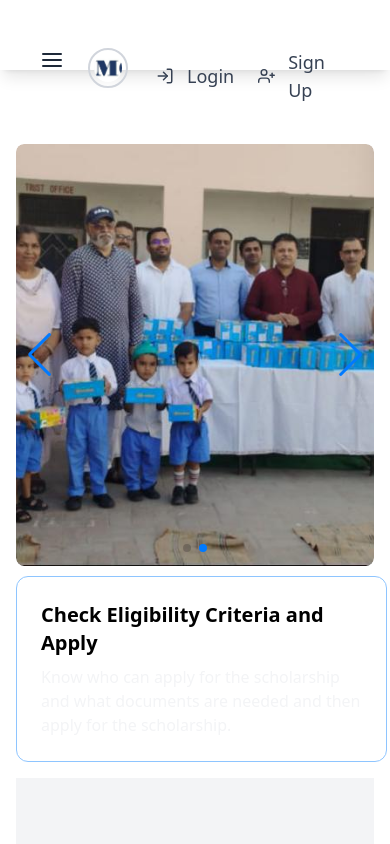
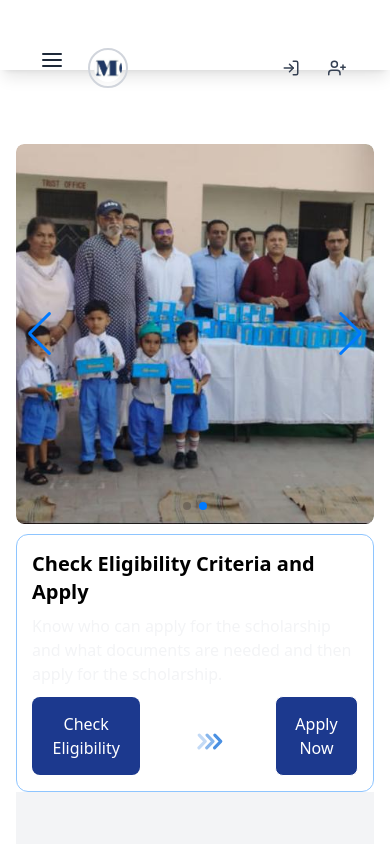
Before and after one commit to priyanshuKshk/CSR-scholarship-program, a React (Vite) app in the folder client/: page / in a window 390 px wide. Shown: the top 844 px of the page. Built offline with nearby package versions, Linux system fonts and the light colour scheme.

Commit message:
improved responsiveness

```diff
--- a/client/package.json
+++ b/client/package.json
@@ -14,6 +14,7 @@
     "@tailwindcss/cli": "^4.1.4",
     "axios": "^1.9.0",
     "framer-motion": "^12.9.2",
+    "lottie-react": "^2.4.1",
     "lucide-react": "^0.503.0",
     "react": "^19.0.0",
     "react-dom": "^19.0.0",
--- a/client/src/components/Header.jsx
+++ b/client/src/components/Header.jsx
@@ -76,7 +76,7 @@ const Header = () => {
           </Link>
 
           <Link to="/">
-            <div className="text-2xl font-bold text-blue-900" id="myElement">Scholarships</div>
+            <div className="text-2xl font-bold text-blue-900" id="displayNone">Scholarships</div>
           </Link>
         </div>
 
@@ -175,7 +175,7 @@ const Header = () => {
         }
       >
         <FiLogIn />
-        <span className="ml-1" style={{paddingLeft:"5px"}}> Login</span>
+        <span className="ml-1 " style={{paddingLeft:"5px"}} id="myElement" > Login</span>
       </NavLink>
 
       <NavLink
@@ -187,7 +187,7 @@ const Header = () => {
         }
       >
         <FiUserPlus />
-        <span className="ml-1" style={{paddingLeft:"5px"}}> Sign Up</span>
+        <span className="ml-1" style={{paddingLeft:"5px"}} id="myElement"> Sign Up</span>
       </NavLink>
     </>
   )}
--- a/client/src/index.css
+++ b/client/src/index.css
@@ -11,11 +11,29 @@
     #displayBlock{
         display: block;
     }
+
   }
 
 @media (min-width: 820px) {
 
-    #displayFlex{
+    .displayFlex{
         display: flex;
     }
   }
+@media (max-width: 400px) {
+
+    #displayNone{
+        display: none;
+
+    }
+    #displayBorder{
+        border: 0;
+
+
+    }
+
+
+      #paddingLow{
+padding: 0;
+    }
+  }
--- a/client/src/pages/Aaganwadi.jsx
+++ b/client/src/pages/Aaganwadi.jsx
@@ -3,9 +3,10 @@ import React from "react";
 import "../index.css";
 const AaganwadiProgram = () => {
   return (
-    <main className="min-h-screen bg-gradient-to-br from-pink-100 via-pink-200 to-pink-300 p-6 flex items-center justify-center">
+    <main className="min-h-screen bg-gradient-to-br from-pink-100 via-pink-200 to-pink-300 p-6 flex items-center justify-center" id="paddingLow"
+    >
       <motion.section
-        className="bg-white/70 backdrop-blur-lg border border-white/30 rounded-3xl shadow-2xl max-w-6xl w-full overflow-hidden"
+        className="bg-white/70 backdrop-blur-lg rounded-3xl shadow-2xl overflow-hidden"
         initial={{ opacity: 0, y: 30 }}
         animate={{ opacity: 1, y: 0 }}
         transition={{ duration: 0.8 }}
@@ -15,8 +16,9 @@ const AaganwadiProgram = () => {
           <h1 className="text-4xl md:text-5xl font-bold text-blue-900 mb-4">
             Aaganwadi Program
           </h1>
-          <div className="w-24 h-2 bg-blue-900 mx-auto mb-6 rounded-full"></div>
-          <div className="bg-white rounded-xl shadow-lg p-8 mb-16">
+          <div className="w-24 h-2 bg-blue-900 mx-auto mb-6 rounded-full"
+          style={{padding:"0"}}></div>
+          <div className="bg-white rounded-xl shadow-lg mb-16">
             <p className="text-lg text-gray-700 mb-6 leading-relaxed">
               Our
               <strong className="text-blue-900"> Aaganwadi program </strong>
@@ -41,8 +43,9 @@ const AaganwadiProgram = () => {
                 height: "auto",
                 borderRadius: "8px",
                 boxShadow: "0 4px 8px rgba(0, 0, 0, 0.1)",
-                marginRight: "10px ",
+                marginRight: "5px ",
                 marginTop: "10px ",
+                padding:"10px"
               }}
               initial={{ x: -50, opacity: 0 }}
               animate={{ x: 0, opacity: 1 }}
@@ -54,15 +57,15 @@ const AaganwadiProgram = () => {
             initial={{ x: 50, opacity: 0 }}
             animate={{ x: 0, opacity: 1 }}
             transition={{ delay: 0.4 }}
-            style={{ margin: "20px" ,
-              paddingLeft: "10px",
+            style={{ margin: "5px" ,
+              paddingLeft: "2px",
             }}
           >
             <h2 className=" text-2xl font-bold text-pink-700 mb-2">
               Skill Development
             </h2>
 
-            <ul className="list-disc pl-5 space-y-2 text-gray-800 text-lg">
+            <ul className="list-none  space-y-2 text-gray-800 text-lg">
               <p className="text-gray-800 text-lg  rounded-xl shadow-lg p-8 mb-16">
                 <li>
                   Vocational training equips women with practical skills such as
@@ -102,7 +105,7 @@ const AaganwadiProgram = () => {
               Community Engagement
             </h2>
 
-            <ul className="list-disc pl-5 space-y-2 text-gray-800 text-lg">
+            <ul className="list-none pl-5 space-y-2 text-gray-800 text-lg">
               <p className="text-gray-800 text-lg  rounded-xl shadow-lg p-8 mb-16">
                 <li>
                   Aaganwadi centers act as community anchors, fostering unity
--- a/client/src/pages/Fincharcha.jsx
+++ b/client/src/pages/Fincharcha.jsx
@@ -2,7 +2,7 @@ import React from "react";
 import "../index.css";
 export default function Fincharcha() {
   return (
-    <div className="min-h-screen bg-gradient-to-b from-blue-50 to-white py-12 px-4 sm:px-6 lg:px-8 font-sans">
+    <div className="min-h-screen bg-gradient-to-b from-blue-50 to-white py-12 lg:px-8 font-sans">
       <div className="max-w-5xl mx-auto">
         {/* Hero Section */}
         <div className="text-center mb-16">
@@ -20,14 +20,14 @@ export default function Fincharcha() {
           <h2 className="text-3xl font-bold text-blue-900 mb-6">
             Program Overview
           </h2>
-          <p className="text-lg text-gray-700 mb-6 leading-relaxed">
+          <p className="text-lg text-gray-700 mb-6 leading-relaxed" style={{padding:"5px"}}>
             <strong className="text-blue-900">FinCharcha</strong> focuses on
             developing the ability to manage personal finance matters
             efficiently. In an era where digital transactions dominate,
             financial literacy becomes crucial for inclusion and avoiding debt
             traps.
           </p>
-          <div className="bg-blue-100 border-l-4 border-blue-900 p-4 rounded-r-lg">
+          <div className="bg-blue-100 border-l-4 border-blue-900 p-4 rounded-r-lg" >
             <p className="text-blue-800 italic">
               "Financial literacy is not just about money—it's about empowerment
               and creating opportunities for growth."
@@ -42,8 +42,8 @@ export default function Fincharcha() {
           </h2>
 
           {/* Model 1 */}
-          <div className="flex space-x-2 p-3 px-3"  id="displayBlock"  >
-            <div className="space-x-2" style={{margin:"0px 10px 10px 10px "}}>
+          <div className="flex space-x-2 p-3 px-3"  id="displayBlock"   >
+            <div className="space-x-2" style={{margin:"0px 5px 5px 5px "}}>
             <img
                 src="/images/photo4.jpg"
                 alt="Community Engagement Model"
@@ -56,7 +56,8 @@ export default function Fincharcha() {
                 }}
               />
             </div>
-            <div  className="items-center mb-4 space-x-2">
+            <div  className="items-center mb-4 space-x-2"
+            style={{padding:"5px"}}>
             <h3 className="text-2xl font-semibold text-gray-800">
                   1. Community Engagement Model
                 </h3>
@@ -142,7 +143,7 @@ export default function Fincharcha() {
             </div>
           </div>
         <div className="flex" id="displayBlock">
-        <div>
+        <div style={{padding:"5px"}}>
           <h3 className="text-2xl font-semibold text-gray-800">
                   2. Organizational Training
                 </h3>
@@ -154,7 +155,7 @@ export default function Fincharcha() {
                   platforms.
                 </p>
           </div>
-          <div className="space-x-2" style={{margin:"0px 10px 10px 10px"}}>
+          <div className="space-x-2" style={{margin:"0px 5px 5px 5px"}}>
           <img
                 src="/images/photo5.jpeg"
                 alt="Organizational Training Model"
--- a/client/src/pages/Home.jsx
+++ b/client/src/pages/Home.jsx
@@ -6,7 +6,8 @@ import 'swiper/css'
 import 'swiper/css/pagination'
 import 'swiper/css/navigation'
 import { motion } from 'framer-motion'
-
+import Lottie from "lottie-react";
+import arrowAnim from "../arrow.json";
 export default function Home() {
   return (
     <div className="bg-gradient-to-r from-primary to-secondary text-black" style={{ paddingTop: "10px" }}>
@@ -33,8 +34,8 @@ export default function Home() {
               alt="Scholarship Event 2"
               className="w-full h-64 object-cover"
               style={{
-                maxWidth: "100vw",
-                height: "50vh",
+                Width: "100vw",
+                height: "45vh",
                 borderRadius: "8px",
                 boxShadow: "0 4px 8px rgba(0, 0, 0, 0.1)",
               }}
@@ -47,8 +48,8 @@ export default function Home() {
               alt="Scholarship Event 3"
               className="w-full h-64 object-cover"
               style={{
-                maxWidth: "100vw",
-                height: "50vh",
+                Width: "100vw",
+                height: "45vh",
                 borderRadius: "8px",
                 boxShadow: "0 4px 8px rgba(0, 0, 0, 0.1)",
               }}
@@ -58,24 +59,55 @@ export default function Home() {
       </motion.div>
 
       {/* Eligibility Card with Motion */}
-      <Link to="/eligibility">
+
         <motion.div
-          className="cursor-pointer border border-blue-300 hover:shadow-xl transition duration-300 rounded-xl p-6 mx-auto my-4"
+          className="cursor-pointer border border-blue-300 hover:shadow-xl transition duration-300 rounded-xl p-6 mx-auto
+          "
           initial={{ opacity: 0, scale: 0.95 }}
           animate={{ opacity: 1, scale: 1 }}
           transition={{ delay: 0.3, duration: 0.5 }}
           style={{
             marginTop: "10px",
-            width: "95vw",
+            padding: "15px",
+            // width: "95vw",
+            // height: "auto",
+
 
           }}
         >
-          <h3 className="text-xl font-bold mb-2">Check Eligibility Criteria and Apply</h3>
-          <p className="text-gray-100">
+          <h3 className="text-xl font-bold mb-2" >Check Eligibility Criteria and Apply</h3>
+          <p className="text-gray-100"  >
             Know who can apply for the scholarship and what documents are needed and then apply for the scholarship.
           </p>
+          <div className="flex items-center justify-center gap-6 "
+          style={{marginTop:"10px"}}>
+      {/* Eligibility Card with Motion */}
+      <Link to="/eligibility">
+     <button className="px-5 py-3 bg-blue-900 text-white rounded-lg hover:bg-blue-700 transition" style={{padding:"15px"}}>
+        Check Eligibility
+      </button>
+      </Link>
+<Lottie
+  animationData={arrowAnim}
+  loop={true}
+  className="w-6 h-6"
+  style={{
+    width: "30vw",
+    height: "10vw",
+    marginTop: "10px",
+  }} // extra small
+/>
+
+      <Link to="/scholarship-form">
+       <button className="px-5 py-3 border text-white bg-blue-900 rounded-lg hover:bg-green-700 transition"
+        style={{padding:"15px"}}>
+        Apply Now
+      </button>
+      </Link>
+
+    </div>
         </motion.div>
-      </Link>
+
 
       {/* Selection Process Section */}
       <section className="py-16 bg-gray-100">
--- a/client/src/pages/Saarthi.jsx
+++ b/client/src/pages/Saarthi.jsx
@@ -3,10 +3,10 @@ import React from "react";
 import "../index.css";
 const Saarthi = () => {
   return (
-    <main className="min-h-screen bg-gradient-to-tr from-blue-100 via-indigo-100 to-purple-200 p-6 flex items-center justify-center">
+    <main className="min-h-screen bg-gradient-to-tr from-blue-100 via-indigo-100 to-purple-200  flex items-center justify-center">
       <motion.section
 
-        className="bg-white/70 backdrop-blur-lg border border-white/30 rounded-3xl shadow-2xl max-w-6xl w-full overflow-hidden"
+        className="bg-white/70 backdrop-blur-lg rounded-3xl shadow-2xl max-w-6xl w-full overflow-hidden"
         initial={{ opacity: 0, y: 30 }}
         animate={{ opacity: 1, y: 0 }}
         transition={{ duration: 0.8 }}
@@ -24,26 +24,32 @@ const Saarthi = () => {
         </div>
 
         {/* Section 1: Guidance & Mentoring */}
-        <div className="grid md:grid-cols-2 items-center gap-8 px-10 py-12" id="displayFlex">
+        <div className="grid md:grid-cols-2 items-center gap-8 px-10 py-12 displayFlex" >
+          <div>
           <motion.img
             src="/images/saarthi1.jpeg"
             alt="Career Guidance"
-            className="w-60 h-60 object-cover rounded-full mx-auto shadow-xl"
+            className="rounded-full object-cover mx-auto shadow-xl md:block"
+
             initial={{ x: -50, opacity: 0 }}
             animate={{ x: 0, opacity: 1 }}
             transition={{ delay: 0.3 }}
             style={{
-                maxWidth: "35vw",
+                Width: "100vw",
                 height: "auto",
                 borderRadius: "8px",
                 boxShadow: "0 4px 8px rgba(0, 0, 0, 0.1)",
                 margin: "10px ",
+                padding:"5px"
               }}
-          />
+          /></div>
           <motion.div
             initial={{ x: 50, opacity: 0 }}
             animate={{ x: 0, opacity: 1 }}
             transition={{ delay: 0.4 }}
+            style={{ marginLeft: "15px",
+              padding:"5px"
+             }}
           >
             <h2 className="text-2xl font-bold text-indigo-700 mb-2">Career Guidance & Mentoring</h2>
             <ul className=" pl-5 space-y-2 text-gray-800 text-lg  rounded-xl shadow-lg p-8 mb-16">
@@ -53,27 +59,13 @@ const Saarthi = () => {
               <li>Exposure to diverse career paths beyond conventional options.</li>
             </ul>
           </motion.div>
-          <motion.img
-            src="/images/saarthi2.jpeg"
-            alt="Career Guidance"
-            className="w-60 h-60 object-cover rounded-full mx-auto shadow-xl hidden md:block"
 
-            initial={{ x: -50, opacity: 0 }}
-            animate={{ x: 0, opacity: 1 }}
-            transition={{ delay: 0.3 }}
-            style={{
-                maxWidth: "35vw",
-                height: "auto",
-                borderRadius: "8px",
-                boxShadow: "0 4px 8px rgba(0, 0, 0, 0.1)",
-                margin: "10px ",
-              }}
-          />
         </div>
 
         {/* Section 2: Workshops and Skill Awareness */}
-        <div className="  grid md:grid-cols-2 items-center gap-8 px-10 pb-12" id="displayFlex">
-          <motion.div
+        <div className="  grid md:grid-cols-2 items-center gap-8 px-10 pb-12 displayFlex" >
+          <div>
+              <motion.div
             initial={{ x: -50, opacity: 0 }}
             animate={{ x: 0, opacity: 1 }}
             transition={{ delay: 0.3 }}
@@ -87,6 +79,9 @@ const Saarthi = () => {
               <li>Free access to career-related resources and webinars.</li>
             </ul>
           </motion.div>
+          </div>
+
+          <div>
           <motion.img
             src="/images/saarthi3.jpeg"
             alt="Workshops"
@@ -95,13 +90,14 @@ const Saarthi = () => {
             animate={{ x: 0, opacity: 1 }}
             transition={{ delay: 0.4 }}
             style={{
-                maxWidth: "35vw",
+                Width: "100vw",
                 height: "auto",
                 borderRadius: "8px",
                 boxShadow: "0 4px 8px rgba(0, 0, 0, 0.1)",
                 margin: "10px ",
               }}
           />
+          </div>
         </div>
       </motion.section>
     </main>
```
Also changed, not shown: client/src/arrow.json (added, +1 -0 lines), 1 other file (tests, documents, lock files or other folders).
